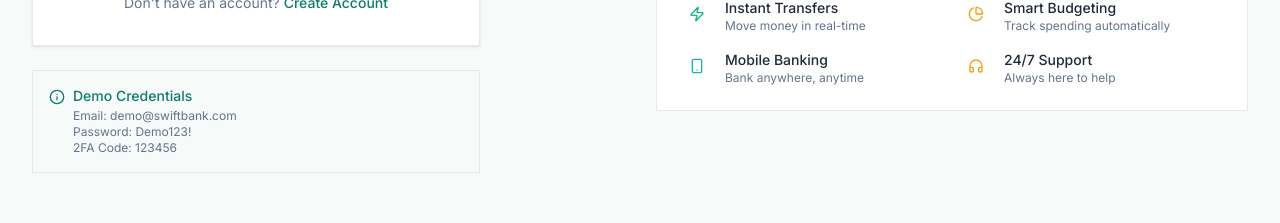
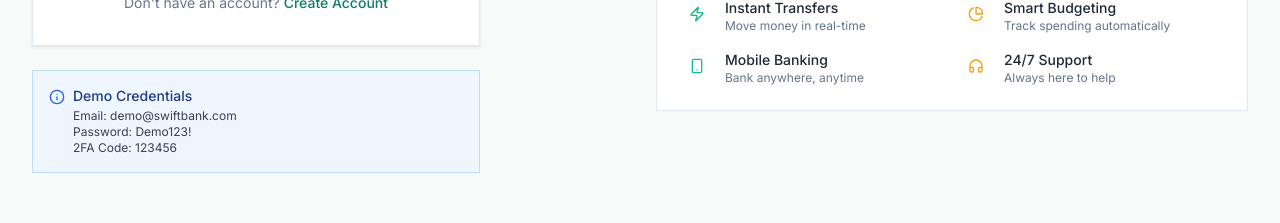
Before and after one commit to MelvinChib/FullStackBankingSystem, a React (Vite) app in the folder frontend/: page /login in a window 1280 px wide. Shown: the part 814-1037 px from the top of the page. Built offline with nearby package versions, Linux system fonts and the light colour scheme; no server answers.

Commit message:
fix: Stabilize login page with error handling and simplified demo credentials display

```diff
--- a/frontend/src/pages/login/index.jsx
+++ b/frontend/src/pages/login/index.jsx
@@ -11,14 +11,19 @@ import { defaultRolesForEmail, permissionsForRoles } from '../../services/permis
 
 // Demo credentials from environment variables
 const getDemoCredentials = () => {
+  try {
     const enableDemo = import.meta?.env?.VITE_ENABLE_DEMO === 'true';
     if (!enableDemo) return null;
 
     return {
-    email: import.meta?.env?.VITE_DEMO_EMAIL,
-    password: import.meta?.env?.VITE_DEMO_PASSWORD,
-    twoFactorCode: import.meta?.env?.VITE_DEMO_2FA_CODE
+      email: import.meta?.env?.VITE_DEMO_EMAIL || '',
+      password: import.meta?.env?.VITE_DEMO_PASSWORD || '',
+      twoFactorCode: import.meta?.env?.VITE_DEMO_2FA_CODE || ''
     };
+  } catch (err) {
+    console.error('Error loading demo credentials:', err);
+    return null;
+  }
 };
 
 const Login = () => {
@@ -29,10 +34,14 @@ const Login = () => {
   const [sessionTimeout, setSessionTimeout] = useState(null);
 
   useEffect(() => {
+    try {
       // Check for existing session
       const existingSession = localStorage.getItem('bankingSession');
       if (existingSession) {
         navigate('/account-dashboard');
+      }
+    } catch (err) {
+      console.error('Session check error:', err);
     }
 
     // Set up session timeout warning
@@ -231,24 +240,21 @@ const Login = () => {
               </div>
 
               {/* Demo Credentials Notice */}
-              {(() => {
-                const demoCreds = getDemoCredentials();
-                return demoCreds ? (
-                  <div className="mt-6 p-4 bg-primary/5 border border-primary/20 rounded-lg">
+              {import.meta?.env?.VITE_ENABLE_DEMO === 'true' && (
+                <div className="mt-6 p-4 bg-blue-50 border border-blue-200 rounded-lg">
                   <div className="flex items-start space-x-2">
-                      <Icon name="Info" size={16} className="text-primary mt-0.5" />
+                    <Icon name="Info" size={16} className="text-blue-600 mt-0.5" />
                     <div className="text-sm">
-                        <p className="font-medium text-primary mb-1">Demo Credentials</p>
-                        <p className="text-muted-foreground text-xs">
-                          Email: {demoCreds.email}<br />
-                          Password: {demoCreds.password}<br />
-                          2FA Code: {demoCreds.twoFactorCode}
+                      <p className="font-medium text-blue-900 mb-1">Demo Credentials</p>
+                      <p className="text-gray-700 text-xs">
+                        Email: {import.meta?.env?.VITE_DEMO_EMAIL || 'demo@swiftbank.com'}<br />
+                        Password: {import.meta?.env?.VITE_DEMO_PASSWORD || 'Demo123!'}<br />
+                        2FA Code: {import.meta?.env?.VITE_DEMO_2FA_CODE || '123456'}
                       </p>
                     </div>
                   </div>
                 </div>
-                ) : null;
-              })()}
+              )}
             </div>
 
             {/* Right Column - Trust Signals & Security */}
```
Lines whose indentation alone changed are shown as unchanged.
